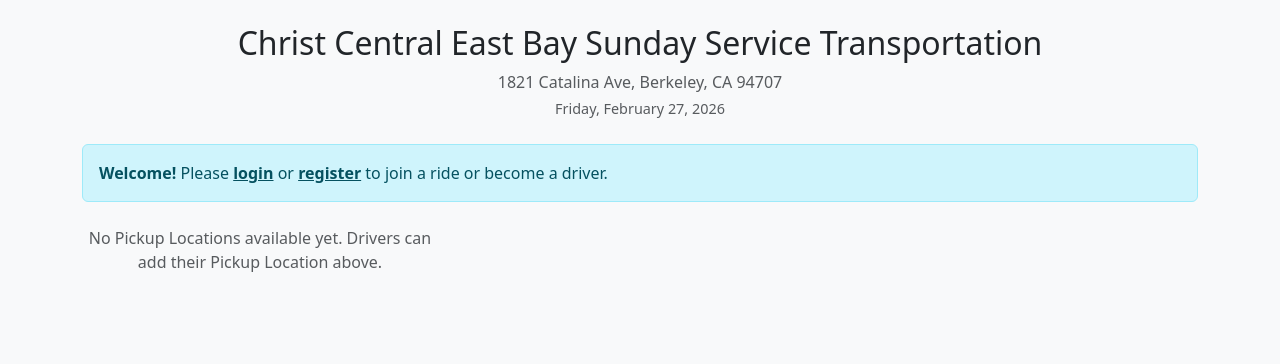
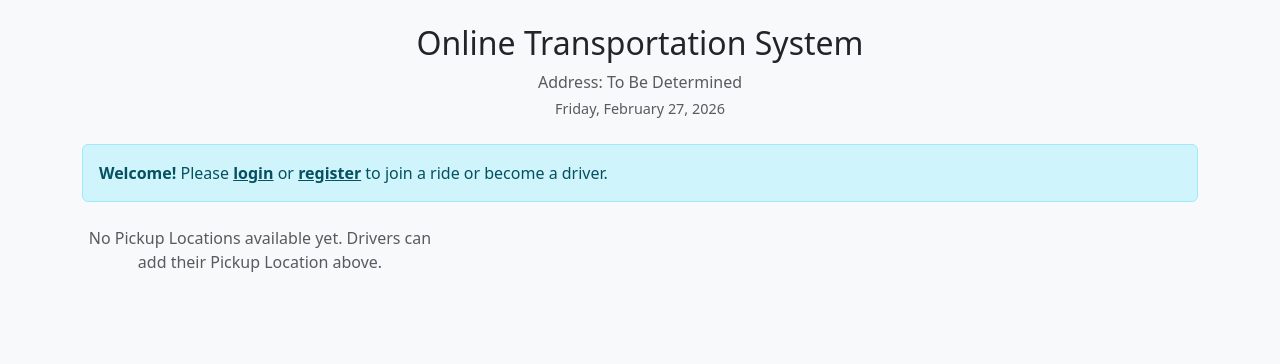
Before and after one commit to Gilaze/church-rides, a Python web app: template templates/index.html in a window 1280 px wide. Shown: the part 56-420 px from the top of the page. Run offline with Jinja, Linux system fonts and the light colour scheme; the template is opened without the code that fills it, so the values that code supplies are empty.

Commit message:
removed address

```diff
--- a/templates/index.html
+++ b/templates/index.html
@@ -2,8 +2,8 @@
 
 {% block content %}
 <div class="text-center mb-4">
-    <h2>Christ Central East Bay Sunday Service Transportation</h2>
-    <p class="text-muted mb-1">1821 Catalina Ave, Berkeley, CA 94707</p>
+    <h2>Online Transportation System</h2>
+    <p class="text-muted mb-1">Address: To Be Determined</p>
     <p class="text-muted" id="date-display" style="font-size: 0.9rem;"></p>
 </div>
 
```
